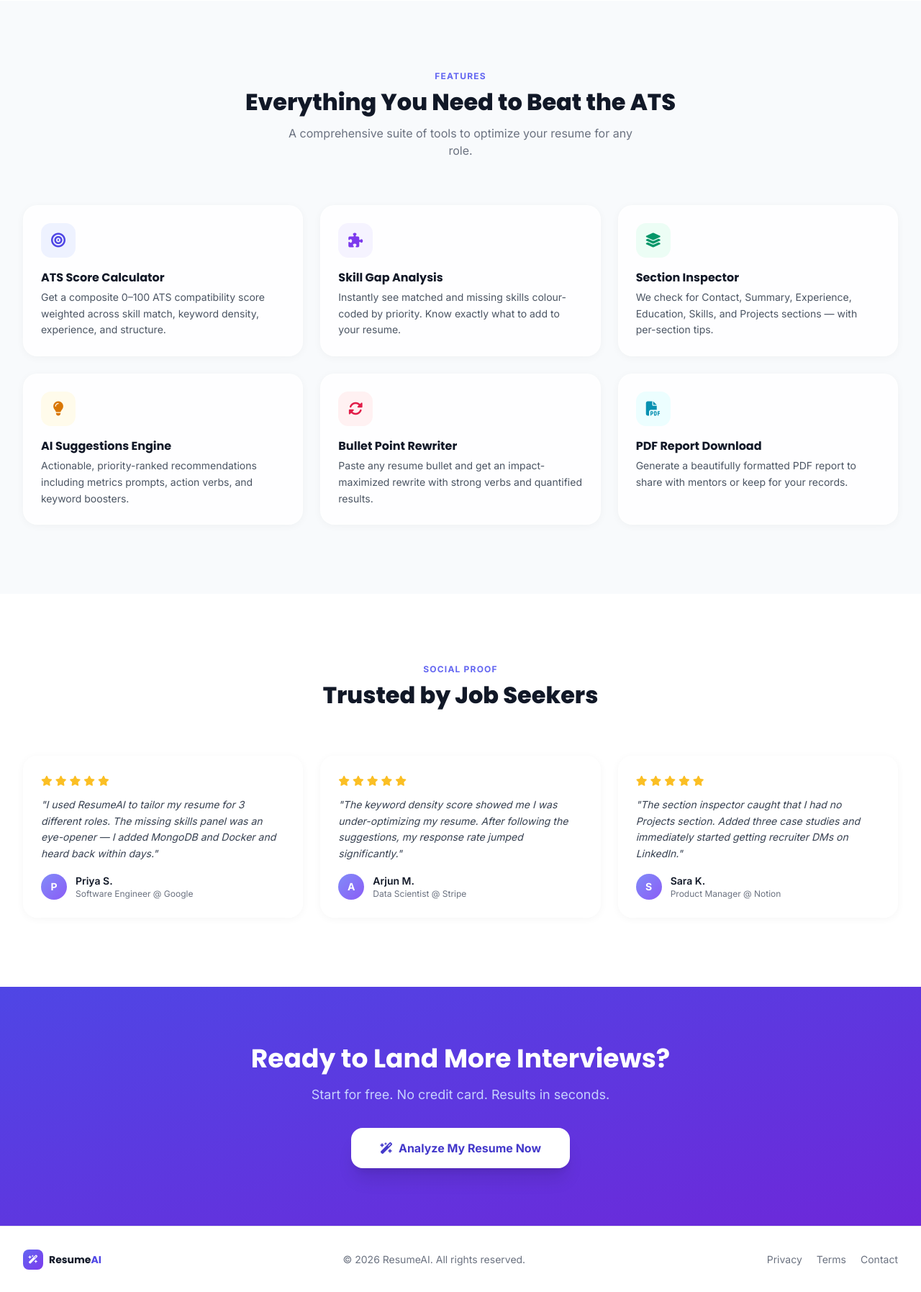
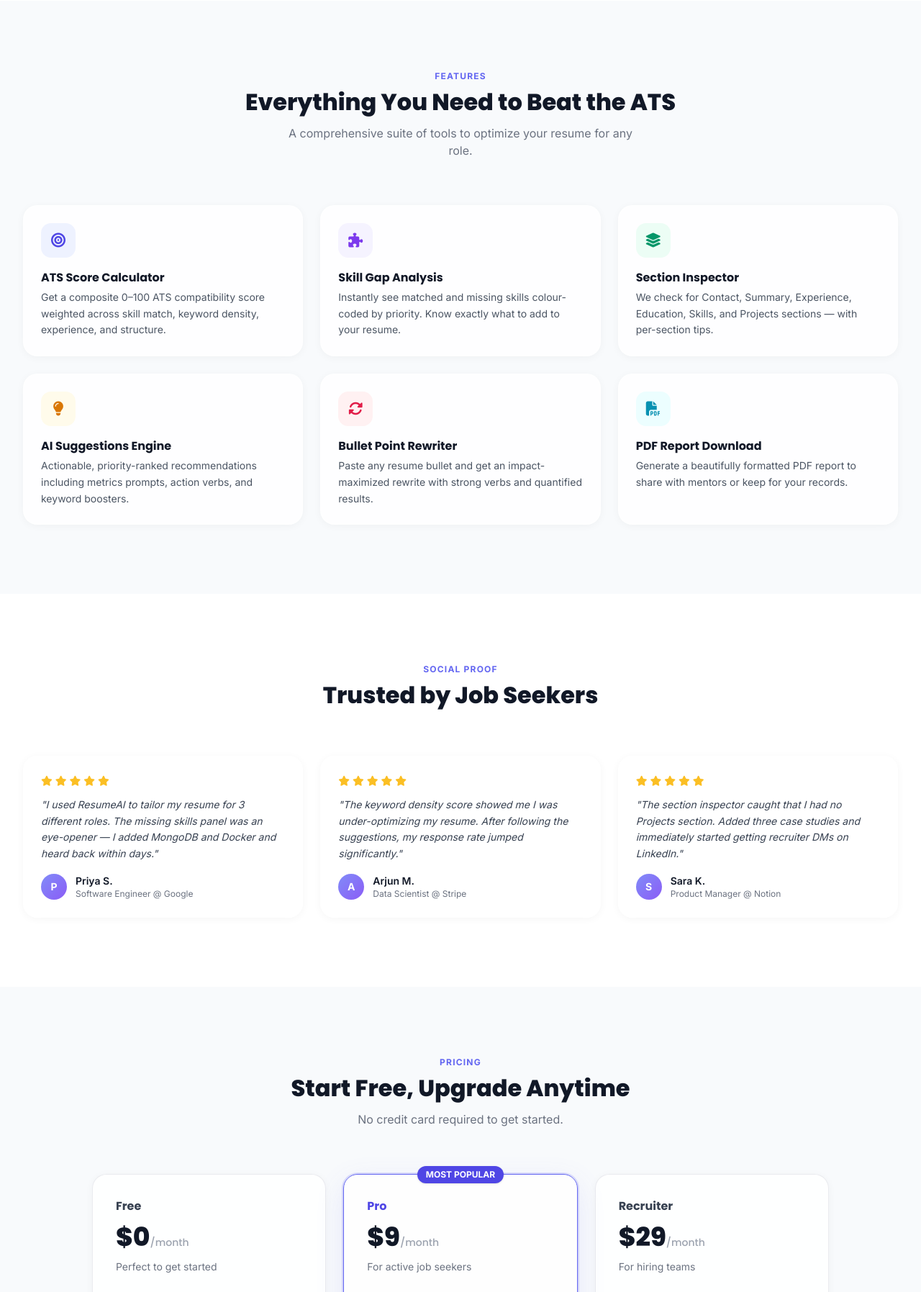
Before and after one commit to saurabhmeshram2003/Ai-Based-Resume-Analyzer, a Flask app: page / in a window 1280 px wide. Shown: the part 1405-3200 px from the top of the page at 72% size. Before the commit the page ends 3169 px from the top, so only its background shows below. Run offline with Flask 3, Linux system fonts and the light colour scheme; some libraries are stand-ins or nearby versions.

Commit message:
Add login/signup links and pricing section to templates

```diff
--- a/templates/base.html
+++ b/templates/base.html
@@ -105,9 +105,9 @@
           </a>
 
           {% else %}
-
-
-
+          <a href="/login"  class="text-sm font-medium text-gray-600 dark:text-gray-400 hover:text-gray-900 dark:hover:text-white transition-colors px-3 py-1.5">Log in</a>
+          <a href="/signup" class="text-sm font-semibold px-4 py-2 bg-indigo-600 hover:bg-indigo-700 text-white rounded-xl shadow-sm shadow-indigo-500/25 hover:shadow-indigo-500/40 transition-all btn-scale">
+            Get Started
           </a>
           {% endif %}
         </div>
--- a/templates/index.html
+++ b/templates/index.html
@@ -151,6 +151,62 @@
 </section>
 
 <!-- ============================================================ PRICING -->
+<section id="pricing" class="py-24 bg-slate-50 dark:bg-gray-950">
+  <div class="max-w-7xl mx-auto px-4 sm:px-6 lg:px-8">
+    <div class="text-center mb-16">
+      <p class="section-eyebrow">Pricing</p>
+      <h2 class="section-title">Start Free, Upgrade Anytime</h2>
+      <p class="section-sub">No credit card required to get started.</p>
+    </div>
+
+    <div class="grid md:grid-cols-3 gap-6 max-w-5xl mx-auto">
+      <!-- Free -->
+      <div class="pricing-card">
+        <div class="pricing-plan-name">Free</div>
+        <div class="pricing-price">$0<span class="pricing-period">/month</span></div>
+        <p class="text-sm text-gray-500 dark:text-gray-400 mb-6">Perfect to get started</p>
+        <ul class="space-y-3 mb-8">
+          {% for f in ['3 analyses per day','Skill match report','Section analysis','Basic suggestions','Score breakdown'] %}
+          <li class="pricing-feature"><i class="fa-solid fa-check text-emerald-500 text-xs mr-2"></i>{{ f }}</li>
+          {% endfor %}
+          {% for f in ['PDF reports','AI rewrite assistant','Unlimited history'] %}
+          <li class="pricing-feature text-gray-400"><i class="fa-solid fa-xmark text-gray-300 dark:text-gray-600 text-xs mr-2"></i>{{ f }}</li>
+          {% endfor %}
+        </ul>
+        <a href="/signup" id="pricing-free-cta" class="btn-outline-full">Get Started Free</a>
+      </div>
+
+      <!-- Pro (highlighted) -->
+      <div class="pricing-card pricing-card-featured relative">
+        <div class="absolute -top-3 inset-x-0 flex justify-center">
+          <span class="bg-indigo-600 text-white text-xs font-bold px-3 py-1 rounded-full shadow">MOST POPULAR</span>
+        </div>
+        <div class="pricing-plan-name text-indigo-600 dark:text-indigo-400">Pro</div>
+        <div class="pricing-price">$9<span class="pricing-period">/month</span></div>
+        <p class="text-sm text-gray-500 dark:text-gray-400 mb-6">For active job seekers</p>
+        <ul class="space-y-3 mb-8">
+          {% for f in ['Unlimited analyses','Everything in Free','PDF report downloads','AI bullet point rewriter','Full history dashboard','Priority support'] %}
+          <li class="pricing-feature"><i class="fa-solid fa-check text-emerald-500 text-xs mr-2"></i>{{ f }}</li>
+          {% endfor %}
+        </ul>
+        <a href="/signup" id="pricing-pro-cta" class="btn-primary-full">Start Pro Trial</a>
+      </div>
+
+      <!-- Recruiter -->
+      <div class="pricing-card">
+        <div class="pricing-plan-name">Recruiter</div>
+        <div class="pricing-price">$29<span class="pricing-period">/month</span></div>
+        <p class="text-sm text-gray-500 dark:text-gray-400 mb-6">For hiring teams</p>
+        <ul class="space-y-3 mb-8">
+          {% for f in ['Everything in Pro','Bulk resume upload','CSV score export','Candidate comparison','Team dashboard','SLA support'] %}
+          <li class="pricing-feature"><i class="fa-solid fa-check text-emerald-500 text-xs mr-2"></i>{{ f }}</li>
+          {% endfor %}
+        </ul>
+        <a href="/signup" id="pricing-recruiter-cta" class="btn-outline-full">Contact Sales</a>
+      </div>
+    </div>
+  </div>
+</section>
 
 <!-- ============================================================ FOOTER CTA -->
 <section class="py-20 bg-gradient-to-br from-indigo-600 to-violet-700">
```
